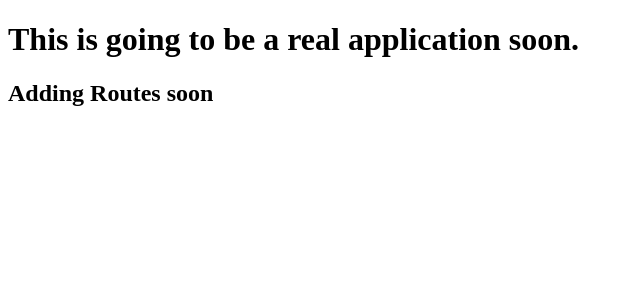
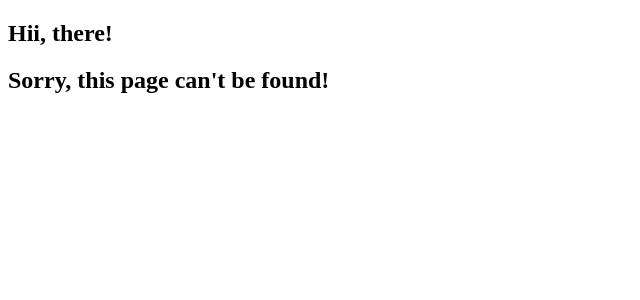
Before and after one commit to manojkrana81/angular-app, an Angular app: page / in a window 1280 px wide. Shown: the top 300 px of the page, without its empty margins (0-640 px from the left). Built offline with nearby package versions, Linux system fonts and the light colour scheme.

Commit message:
adding custom message

```diff
--- a/src/app/app-routing.module.ts
+++ b/src/app/app-routing.module.ts
@@ -1,11 +1,16 @@
 import { NgModule } from '@angular/core';
 import { RouterModule, Routes } from '@angular/router';
 import { HomeComponent } from './home/home.component';
+import { NotFoundComponent } from './not-found/not-found.component';
 
 const routes: Routes = [
   {
     path: 'home',
     component: HomeComponent
+  },
+  {
+    path: '**',
+    component: NotFoundComponent
   }
 ];
 
--- a/src/app/app.component.html
+++ b/src/app/app.component.html
@@ -1,4 +1,2 @@
-<h1>This is going to be a real application soon.</h1>
-<h2>Adding Routes soon</h2>
-
+<h2>Hii, there!</h2>
 <router-outlet></router-outlet>
--- a/src/app/app.module.ts
+++ b/src/app/app.module.ts
@@ -4,11 +4,13 @@ import { BrowserModule } from '@angular/platform-browser';
 import { AppRoutingModule } from './app-routing.module';
 import { AppComponent } from './app.component';
 import { HomeComponent } from './home/home.component';
+import { NotFoundComponent } from './not-found/not-found.component';
 
 @NgModule({
   declarations: [
     AppComponent,
-    HomeComponent
+    HomeComponent,
+    NotFoundComponent
   ],
   imports: [
     BrowserModule,
--- /dev/null
+++ b/src/app/not-found/not-found.component.html
@@ -0,0 +1 @@
+<h2>Sorry, this page can't be found!</h2>
```
Also changed, not shown: src/app/not-found/not-found.component.ts (added, +10 -0 lines), src/app/not-found/not-found.component.css (added), 1 other file (tests, documents, lock files or other folders).
